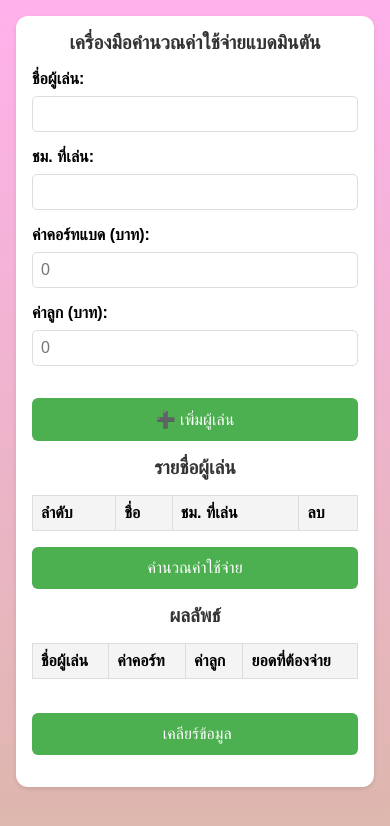
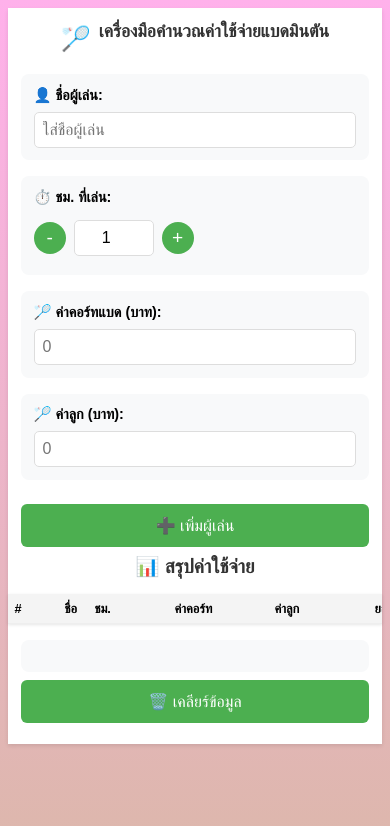
Before and after one commit to l3elphoS1/badminton-calculator, a plain HTML site: page index.html in a window 390 px wide. Drawn offline with Linux system fonts and the light colour scheme.

Commit message:
update_ui

```diff
--- a/index.html
+++ b/index.html
@@ -14,7 +14,7 @@
 
         body {
             background: linear-gradient(to bottom, #ffb1eb, #ddb7ac);
-            padding: 1rem;
+            padding: 0.5rem;
             min-height: 100vh;
         }
 
@@ -22,25 +22,42 @@
             max-width: 600px;
             margin: 0 auto;
             background: white;
-            padding: 2rem;
+            padding: 1rem;
             border-radius: 12px;
             box-shadow: 0 2px 4px rgba(0, 0, 0, 0.1);
+        }
+
+        .title-container {
+            display: flex;
+            align-items: center;
+            justify-content: center;
+            gap: 0.5rem;
+            margin-bottom: 1rem;
+        }
+
+        .title-icon {
+            font-size: 1.5rem;
         }
 
         h2, h3 {
             text-align: center;
             color: #333;
             margin-bottom: 1rem;
+            font-size: 1.2rem;
         }
 
         .input-group {
             margin-bottom: 1rem;
+            background: #f8f9fa;
+            padding: 0.8rem;
+            border-radius: 8px;
         }
 
         label {
             display: block;
             margin-bottom: 0.5rem;
             font-weight: bold;
+            font-size: 0.9rem;
         }
 
         input {
@@ -49,6 +66,31 @@
             border: 1px solid #ddd;
             border-radius: 5px;
             font-size: 1rem;
+        }
+
+        .hours-input-group {
+            display: flex;
+            align-items: center;
+            gap: 8px;
+        }
+
+        .hours-input {
+            width: 80px !important;
+            text-align: center;
+        }
+
+        .hours-btn {
+            background: #4CAF50;
+            color: white;
+            border: none;
+            width: 36px;
+            height: 36px;
+            border-radius: 50%;
+            cursor: pointer;
+            font-size: 1.2rem;
+            display: flex;
+            align-items: center;
+            justify-content: center;
         }
 
         button {
@@ -60,100 +102,174 @@
             cursor: pointer;
             font-size: 1rem;
             width: 100%;
-            margin: 1rem 0;
+            margin: 0.5rem 0;
         }
 
         button:hover {
             background-color: #45a049;
         }
 
+        .results-table {
+            width: 100%;
+            overflow-x: auto;
+            margin-top: 1rem;
+            border-radius: 8px;
+            box-shadow: 0 1px 3px rgba(0,0,0,0.1);
+        }
+
         table {
             width: 100%;
             border-collapse: collapse;
-            margin-top: 1rem;
+            min-width: 500px; /* Ensures table doesn't get too squeezed */
         }
 
         th, td {
-            border: 1px solid #ddd;
             padding: 0.5rem;
             text-align: left;
+            font-size: 0.9rem;
+            border-bottom: 1px solid #eee;
         }
 
         th {
             background-color: #f4f4f4;
+            font-weight: bold;
+            white-space: nowrap;
         }
 
-        .payment-detail {
-            margin-bottom: 0.25rem;
+        .narrow-column {
+            width: 50px;
+        }
+
+        .hours-column {
+            width: 80px;
+        }
+
+        .amount-column {
+            width: 100px;
+        }
+
+        .delete-column {
+            width: 40px;
+        }
+
+        .negative-amount {
+            color: #dc3545;
+            font-weight: bold;
+        }
+
+        .positive-amount {
+            color: #28a745;
+            font-weight: bold;
+        }
+
+        .delete-btn {
+            background: #dc3545;
+            color: white;
+            width: 28px;
+            height: 28px;
+            padding: 0;
+            border-radius: 50%;
+            font-size: 0.8rem;
+        }
+
+        .total-cost {
+            margin-top: 1rem;
+            padding: 1rem;
+            background: #f8f9fa;
+            border-radius: 8px;
+            font-size: 0.9rem;
+            text-align: center;
         }
 
         @media (max-width: 600px) {
             .container {
-                padding: 1rem;
+                padding: 0.8rem;
+                margin: 0;
+                border-radius: 0;
             }
 
-            h2, h3 {
-                font-size: 1.2rem;
+            h2 {
+                font-size: 1.1rem;
+            }
+
+            .results-table {
+                margin: 0 -0.8rem;
+                width: calc(100% + 1.6rem);
+                border-radius: 0;
+            }
+
+            th, td {
+                padding: 0.4rem;
+                font-size: 0.8rem;
+            }
+
+            .hours-btn {
+                width: 32px;
+                height: 32px;
             }
         }
-
     </style>
 </head>
 <body>
     <div class="container">
-        <h2> เครื่องมือคำนวณค่าใช้จ่ายแบดมินตัน</h2>
+        <div class="title-container">
+            <span class="title-icon">🏸</span>
+            <h2>เครื่องมือคำนวณค่าใช้จ่ายแบดมินตัน</h2>
+        </div>
 
         <div class="input-group">
-            <label for="playerName">ชื่อผู้เล่น:</label>
-            <input type="text" id="playerName">
+            <label for="playerName">👤 ชื่อผู้เล่น:</label>
+            <input type="text" id="playerName" placeholder="ใส่ชื่อผู้เล่น">
         </div>
         <div class="input-group">
-            <label for="playHours">ชม. ที่เล่น:</label>
-            <input type="number" id="playHours" min="0.5" step="0.5">
+            <label for="playHours">⏱️ ชม. ที่เล่น:</label>
+            <div class="hours-input-group">
+                <button class="hours-btn" onclick="adjustHours(-0.5)">-</button>
+                <input type="number" id="playHours" class="hours-input" value="1" min="0.5" step="0.5" readonly>
+                <button class="hours-btn" onclick="adjustHours(0.5)">+</button>
+            </div>
         </div>
         <div class="input-group">
-            <label for="courtCost">ค่าคอร์ทแบด (บาท):</label>
+            <label for="courtCost">🏸 ค่าคอร์ทแบด (บาท):</label>
             <input type="number" id="courtCost" placeholder="0">
         </div>
         <div class="input-group">
-            <label for="shuttleCost">ค่าลูก (บาท):</label>
+            <label for="shuttleCost">🏸 ค่าลูก (บาท):</label>
             <input type="number" id="shuttleCost" placeholder="0">
         </div>
         <button onclick="addPlayer()">➕ เพิ่มผู้เล่น</button>
 
-        <h3> รายชื่อผู้เล่น</h3>
+        <h3>📊 สรุปค่าใช้จ่าย</h3>
+        <div class="results-table">
             <table>
                 <thead>
                     <tr>
-                    <th>ลำดับ</th>
+                        <th class="narrow-column">#</th>
                         <th>ชื่อ</th>
-                    <th>ชม. ที่เล่น</th>
-                    <th>ลบ</th>
-                </tr>
-            </thead>
-            <tbody id="playerList"></tbody>
-        </table>
-
-        <button onclick="calculateCost()"> คำนวณค่าใช้จ่าย</button>
-
-        <h3> ผลลัพธ์</h3>
-        <table>
-            <thead>
-                <tr>
-                    <th>ชื่อผู้เล่น</th>
-                    <th>ค่าคอร์ท</th>
-                    <th>ค่าลูก</th>
-                    <th>ยอดที่ต้องจ่าย</th>
+                        <th class="hours-column">ชม.</th>
+                        <th class="amount-column">ค่าคอร์ท</th>
+                        <th class="amount-column">ค่าลูก</th>
+                        <th class="amount-column">ยอดรวม</th>
+                        <th class="delete-column"></th>
                     </tr>
                 </thead>
                 <tbody id="resultTable"></tbody>
             </table>
+        </div>
 
-        <div id="totalCost"></div> <br>  <button onclick="clearData()">️ เคลียร์ข้อมูล</button>
+        <div class="total-cost" id="totalCost"></div>
+        <button onclick="clearData()">🗑️ เคลียร์ข้อมูล</button>
     </div>
 
     <script>
         let players = [];
+
+        function adjustHours(delta) {
+            const hoursInput = document.getElementById("playHours");
+            let currentValue = parseFloat(hoursInput.value) || 1;
+            let newValue = Math.max(0.5, currentValue + delta);
+            hoursInput.value = newValue;
+        }
 
         function addPlayer() {
             let name = document.getElementById("playerName").value.trim();
@@ -169,10 +285,10 @@
             players.push({ name, playHours, courtCost, shuttleCost });
             localStorage.setItem("players", JSON.stringify(players));
             document.getElementById("playerName").value = "";
-            document.getElementById("playHours").value = "";
+            document.getElementById("playHours").value = "1";
             document.getElementById("courtCost").value = "";
             document.getElementById("shuttleCost").value = "";
-            updatePlayerList();
+            calculateCost();
         }
 
         function calculateCost() {
@@ -188,59 +304,53 @@
             let totalCourtCost = players.reduce((sum, player) => sum + player.courtCost, 0);
             let totalShuttleCost = players.reduce((sum, player) => sum + player.shuttleCost, 0);
 
-            // Calculate cost per hour
             let courtCostPerHour = totalCourtCost / totalPlayHours;
             let shuttleCostPerHour = totalShuttleCost / totalPlayHours;
 
-            document.getElementById("totalCost").innerHTML = `รวมค่าคอร์ท: ${totalCourtCost} บาท, รวมค่าลูก: ${totalShuttleCost} บาท`;
+            document.getElementById("totalCost").innerHTML =
+                `รวมค่าคอร์ท: ${totalCourtCost} บาท, รวมค่าลูก: ${totalShuttleCost} บาท`;
 
-            players.forEach(player => {
+            players.forEach((player, index) => {
                 let row = document.createElement('tr');
 
-                let courtCostDisplay = player.courtCost > 0 ? `${player.courtCost} `: `<span class="transparent">0 </span>`;
-                let shuttleCostDisplay = player.shuttleCost > 0 ? `${player.shuttleCost} ` : `<span class="transparent">0</span>`;
-
-                // Calculate individual costs based on hours played
                 let individualCourtCost = Math.ceil(player.playHours * courtCostPerHour);
                 let individualShuttleCost = Math.ceil(player.playHours * shuttleCostPerHour);
-                let totalToPay = individualCourtCost + individualShuttleCost;
+                let totalBalance = (individualCourtCost + individualShuttleCost) -
+                                 (player.courtCost + player.shuttleCost);
+
+                let courtCostDisplay = player.courtCost > 0 ? `${player.courtCost}` : '0';
+                let shuttleCostDisplay = player.shuttleCost > 0 ? `${player.shuttleCost}` : '0';
+
+                let amountClass = totalBalance < 0 ? 'negative-amount' : 'positive-amount';
+                let balanceDisplay = `${Math.abs(totalBalance)} บาท${totalBalance < 0 ? ' (รับคืน)' : ' (จ่าย)'}`;
 
                 row.innerHTML = `
+                    <td class="narrow-column" style="text-align: center">${index + 1}</td>
                     <td>${player.name}</td>
-                    <td>${courtCostDisplay}</td>
-                    <td>${shuttleCostDisplay}</td>
-                    <td>${totalToPay} บาท</td>  `;
+                    <td class="hours-column" style="text-align: center">${player.playHours}</td>
+                    <td class="amount-column" style="text-align: right">${courtCostDisplay}</td>
+                    <td class="amount-column" style="text-align: right">${shuttleCostDisplay}</td>
+                    <td class="amount-column ${amountClass}" style="text-align: right">${balanceDisplay}</td>
+                    <td class="delete-column" style="text-align: center">
+                        <button onclick="removePlayer(${index})" style="padding: 2px 8px;">❌</button>
+                    </td>
+                `;
                 resultTable.appendChild(row);
             });
-        }
-
-        function updatePlayerList() {
-            let playerList = document.getElementById("playerList");
-            playerList.innerHTML = "";
-
-            players.forEach((player, index) => {
-                playerList.innerHTML += `
-                    <tr>
-                        <td>${index + 1}</td>
-                        <td>${player.name}</td>
-                        <td>${player.playHours} ชม.</td>
-                        <td><button onclick="removePlayer(${index})">️</button></td>
-                    </tr>
-                `;
-            });
+            document.getElementById("totalCost").innerHTML =
+                `💰 รวมค่าคอร์ท: ${totalCourtCost} บาท<br>🏸 รวมค่าลูก: ${totalShuttleCost} บาท`;
         }
 
         function removePlayer(index) {
             players.splice(index, 1);
             localStorage.setItem("players", JSON.stringify(players));
-            updatePlayerList();
+            calculateCost();
         }
 
         function clearData() {
             if (confirm("ต้องการล้างข้อมูลทั้งหมดหรือไม่?")) {
                 players = [];
                 localStorage.removeItem("players");
-                updatePlayerList();
                 document.getElementById("resultTable").innerHTML = "";
                 document.getElementById("totalCost").innerHTML = "";
             }
@@ -250,10 +360,9 @@
             let storedPlayers = localStorage.getItem("players");
             if (storedPlayers) {
                 players = JSON.parse(storedPlayers);
-                updatePlayerList();
+                calculateCost();
             }
         };
     </script>
-
 </body>
 </html>
```
Lines whose indentation alone changed are shown as unchanged.
